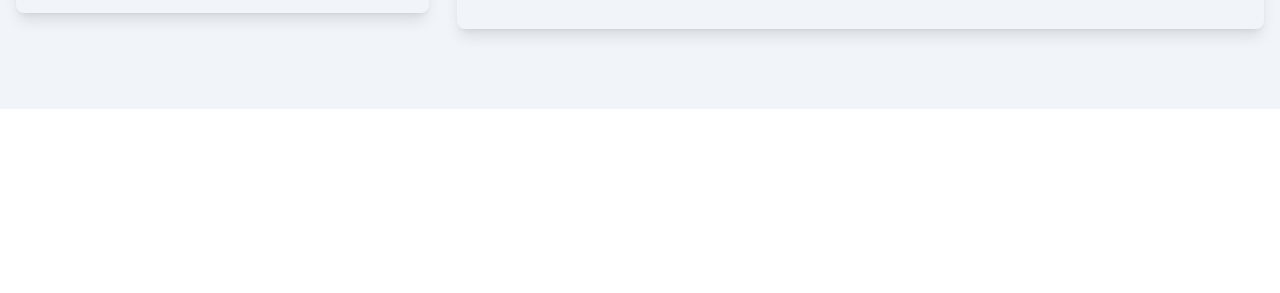
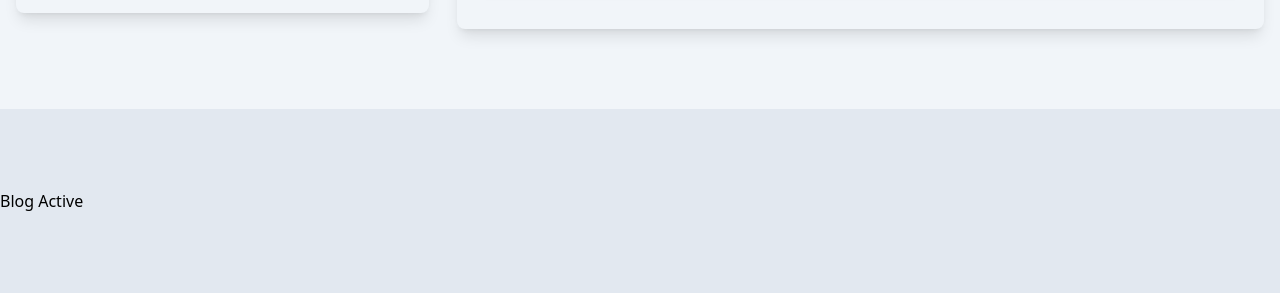
Before and after one commit to thohafirdaus/profilev2, a website: page index.html in a window 1280 px wide. Shown: the part 1912-2205 px from the top of the page. Before the commit the page ends 2021 px from the top, so only its background shows below. Drawn offline with Linux system fonts and the light colour scheme; a web font is replaced by a local one.

Commit message:
add section blog active

```diff
--- a/index.html
+++ b/index.html
@@ -410,6 +410,12 @@
       </div>
     </section>
 
+    <section id="research" class="w-full bg-slate-200 py-20">
+      <div class="container mx-auto">
+        <h1>Blog Active</h1>
+      </div>
+    </section>
+
     <script>
       document
         .getElementById("menu-toggle")
```
